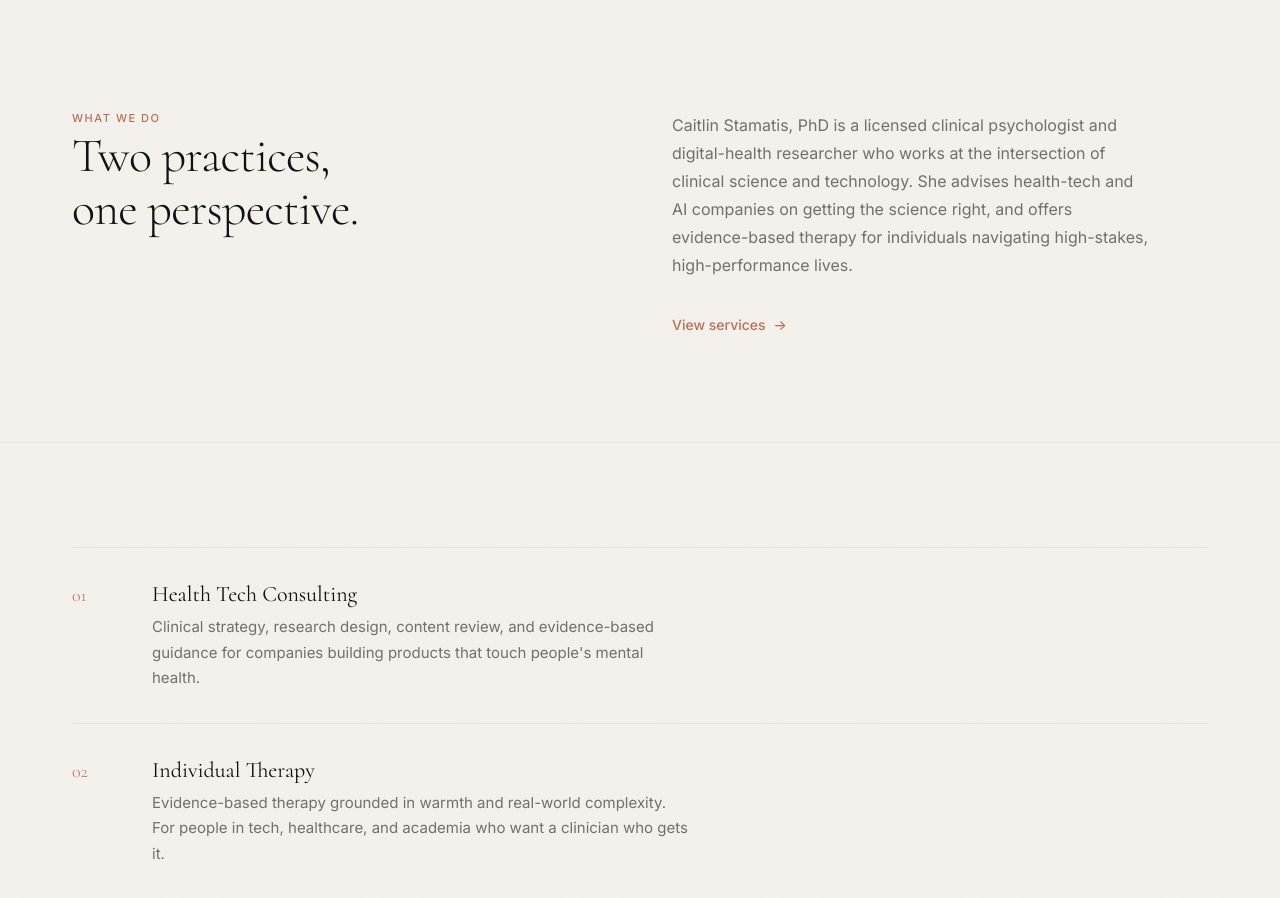
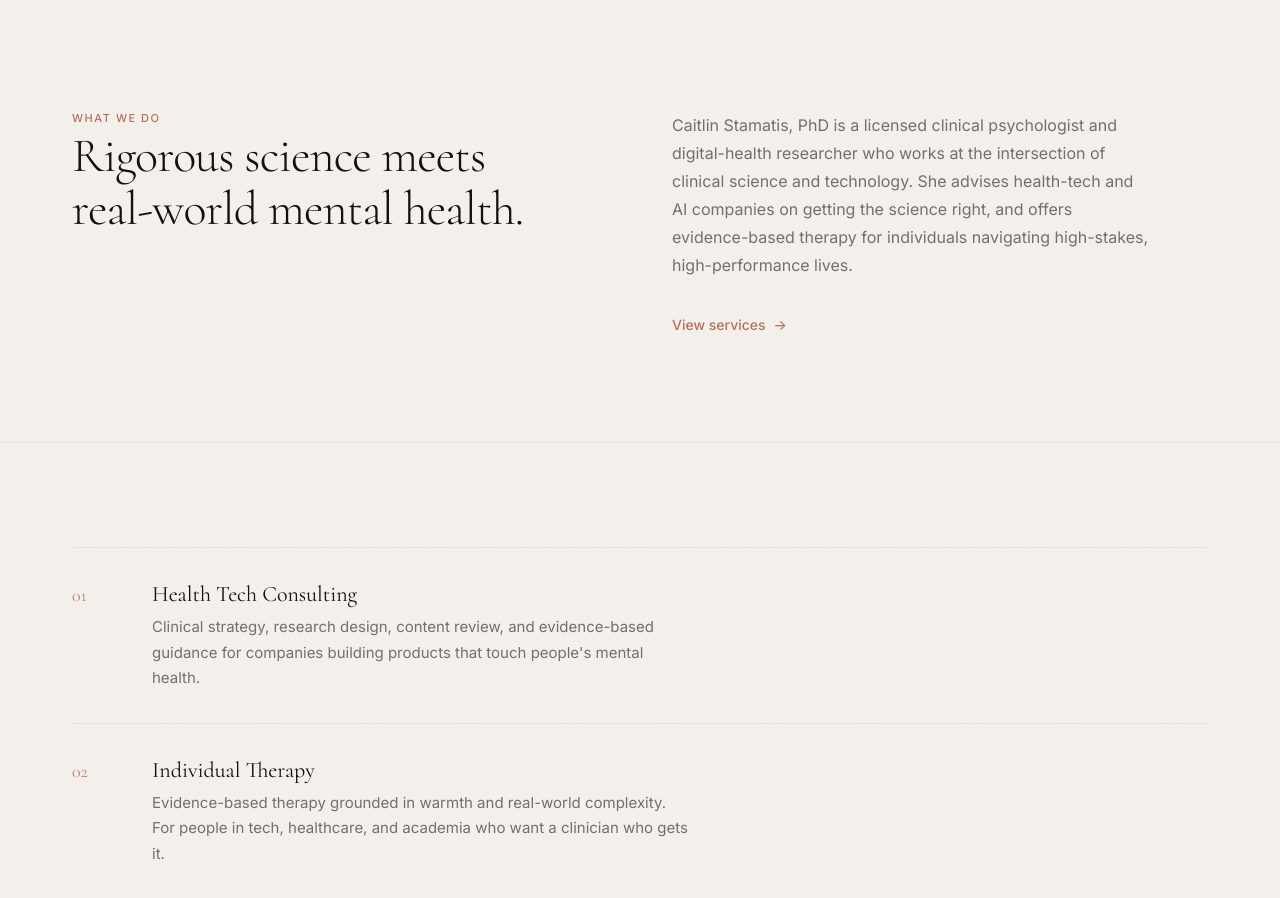
Before and after one commit to drstamatis/drstamatis.github.io, a plain HTML site: page index.html in a window 1280 px wide. Shown: the part 940-1838 px from the top of the page. Drawn offline with Linux system fonts and the light colour scheme.

Commit message:
Add files via upload

```diff
--- a/index.html
+++ b/index.html
@@ -143,7 +143,7 @@
       <div class="split">
         <div>
           <span class="eyebrow">What we do</span>
-          <h2>Two practices,<br>one perspective.</h2>
+          <h2>Rigorous science meets<br>real-world mental health.</h2>
         </div>
         <div style="padding-top: 0.5rem;">
           <p style="color: var(--text-muted); max-width: 480px; line-height: 1.75; margin-bottom: var(--space-md);">Caitlin Stamatis, PhD is a licensed clinical psychologist and digital-health researcher who works at the intersection of clinical science and technology. She advises health-tech and AI companies on getting the science right, and offers evidence-based therapy for individuals navigating high-stakes, high-performance lives.</p>
```
Also changed, not shown: services.html (+1 -1 lines).
